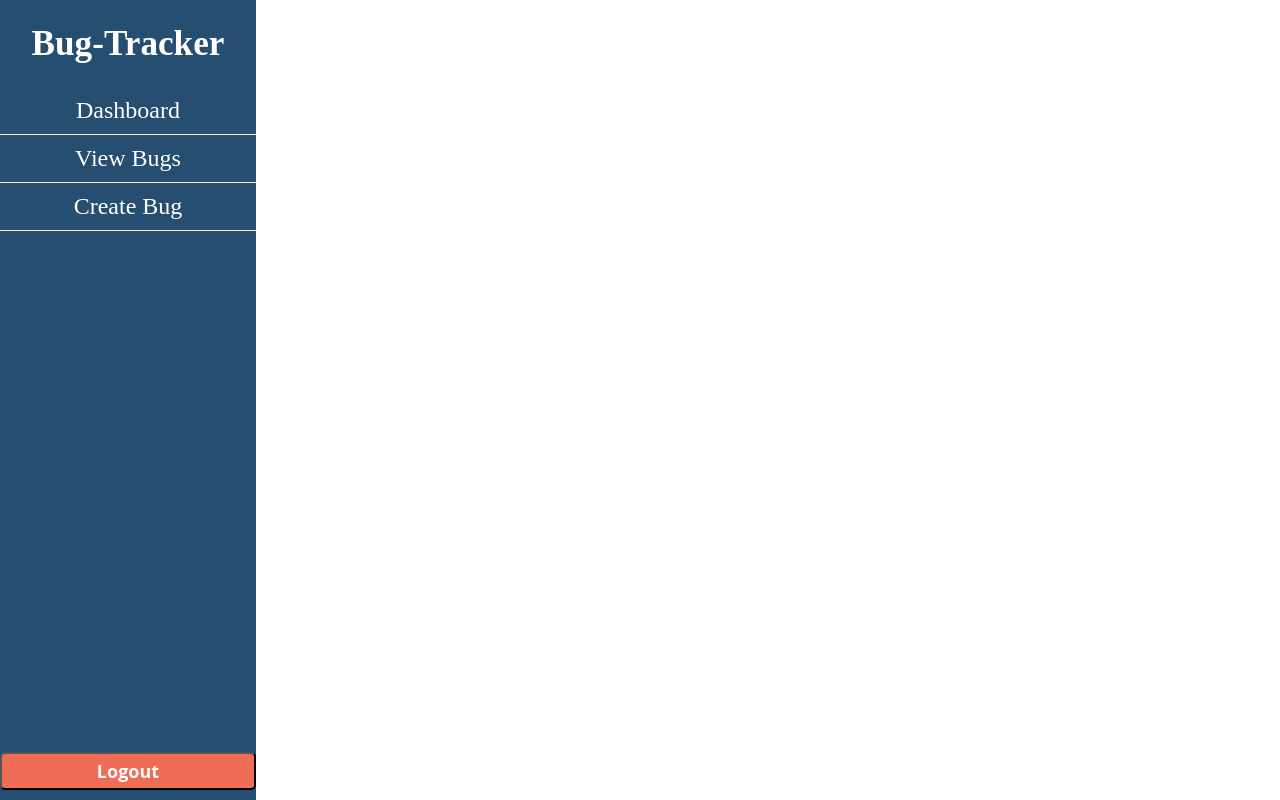
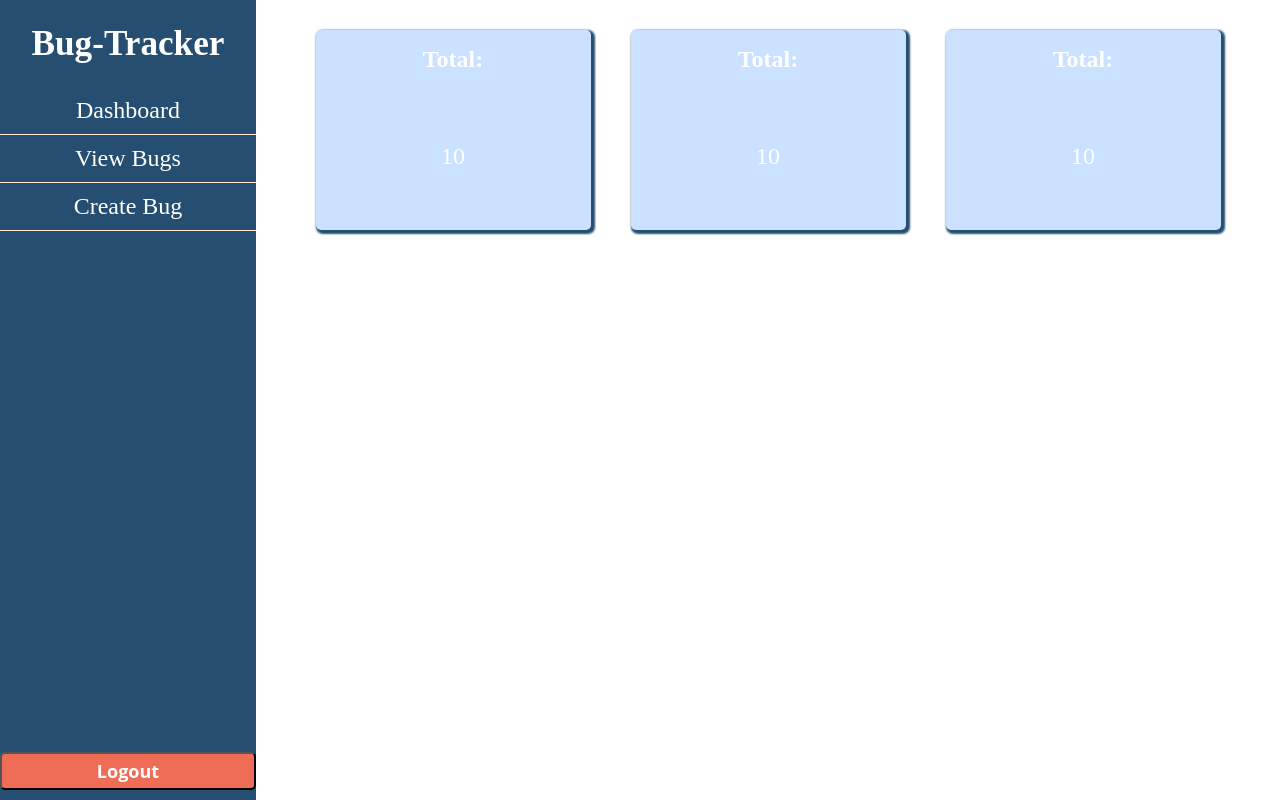
Before and after one commit to davidbram/bug-tracker, a React (Create React App) app in the folder frontend/: page /dashboard in a window 1280 px wide. Both pictures are taken after typing "Sample", "Sample123" into the empty fields and a click on the button "Login". Built offline with nearby package versions, Linux system fonts and the light colour scheme.

Commit message:
Added Dashboard Page

```diff
--- a/frontend/src/App.js
+++ b/frontend/src/App.js
@@ -5,7 +5,7 @@
 import Sidebar from './Views/sidebar/sidebar';
 import ViewBugPage from './Views/Pages/viewBugs';
 import CreateBug from './Views/Components/Bug Create/bugForm';
-
+import Dashboard from '../src/Views/Pages/dashboard'
 function App() {
   const {auth} = useSelector(state => state);
   return (
@@ -14,6 +14,7 @@
       <>
       <Sidebar />
       <Switch>
+        <Route path="/dashboard"><Dashboard /></Route>
         <Route path="/viewbugs"><ViewBugPage /></Route>
         <Router path="/create"><div className='page-container'><CreateBug title="Create Bug" /></div>
         </Router>
--- /dev/null
+++ b/frontend/src/Views/Components/Dashboard/card.css
@@ -0,0 +1,23 @@
+.dashboard-card{
+    border-radius: 5px;
+    background-color: var(--card-color);
+    min-width: 275px;
+    min-height: 200px;
+    margin: 10px;
+    display: flex;
+    flex-wrap: wrap;
+    align-content: center;
+    justify-content: center;
+    text-align: center;
+    box-shadow: 2px 2px 2px 2px var(--prim-color);
+}
+
+.dashboard-card h2{
+    width: 100%;
+    margin-top: 5px;
+}
+
+.dashboard-card p{
+    font-size: 1.5rem;
+    margin: 50px;
+}
--- /dev/null
+++ b/frontend/src/Views/Components/Dashboard/card.jsx
@@ -0,0 +1,13 @@
+import React from 'react';
+import './card.css';
+import Priority from '../../../Controllers/priorityController'
+
+export default(props) =>{
+    const {level,color} = Priority(props.Priority);
+    return(
+        <div className='dashboard-card'>
+            <h2>Total: {level}</h2>
+            <p>{props.count}</p>
+        </div>
+    );
+}
--- /dev/null
+++ b/frontend/src/Views/Pages/dashboard.jsx
@@ -0,0 +1,35 @@
+import React,{useEffect} from 'react';
+import Card from '../Components/Dashboard/card';
+import {useDispatch,useSelector} from 'react-redux';
+import {getBugs} from '../../Controllers/Redux/bugSlice';
+
+export default() =>{
+    const dispatch = useDispatch();
+    const bugs = useSelector(state=>state.bugs);
+    let midCount = 0;
+    let highCount = 0;
+    let lowCount = 0;
+
+    if(bugs != undefined){
+        highCount = filterBugs(1);
+        midCount = filterBugs(2);
+        lowCount = filterBugs(3);
+    }
+
+    function filterBugs(priority){
+        return bugs.filter((bug)=>{return bug.priority == priority});
+    }
+
+    useEffect(()=>{
+        dispatch(getBugs)
+    },[bugs == undefined]
+    )
+    return(
+        <div className="page-container">
+            <Card priority='1' count="10" />
+            <Card priority='2' count="10"/>
+            <Card priority='3' count="10"/>
+        </div>
+
+    );
+}
--- a/frontend/src/Views/sidebar/sidebar.jsx
+++ b/frontend/src/Views/sidebar/sidebar.jsx
@@ -17,7 +17,7 @@
               <Link className='nav-link' to=
               '/'><h1 className='brand'>Bug-Tracker</h1></Link>
               <ul>
-              <li><Link to='/' className='nav-link'>Dashboard</Link></li>
+              <li><Link to='/dashboard' className='nav-link'>Dashboard</Link></li>
                   <li><Link to='/viewbugs' className='nav-link'>View Bugs</Link></li>
                  {auth.admin && <li><Link to='/create' className='nav-link'>Create Bug</Link></li>}
               </ul>
```
